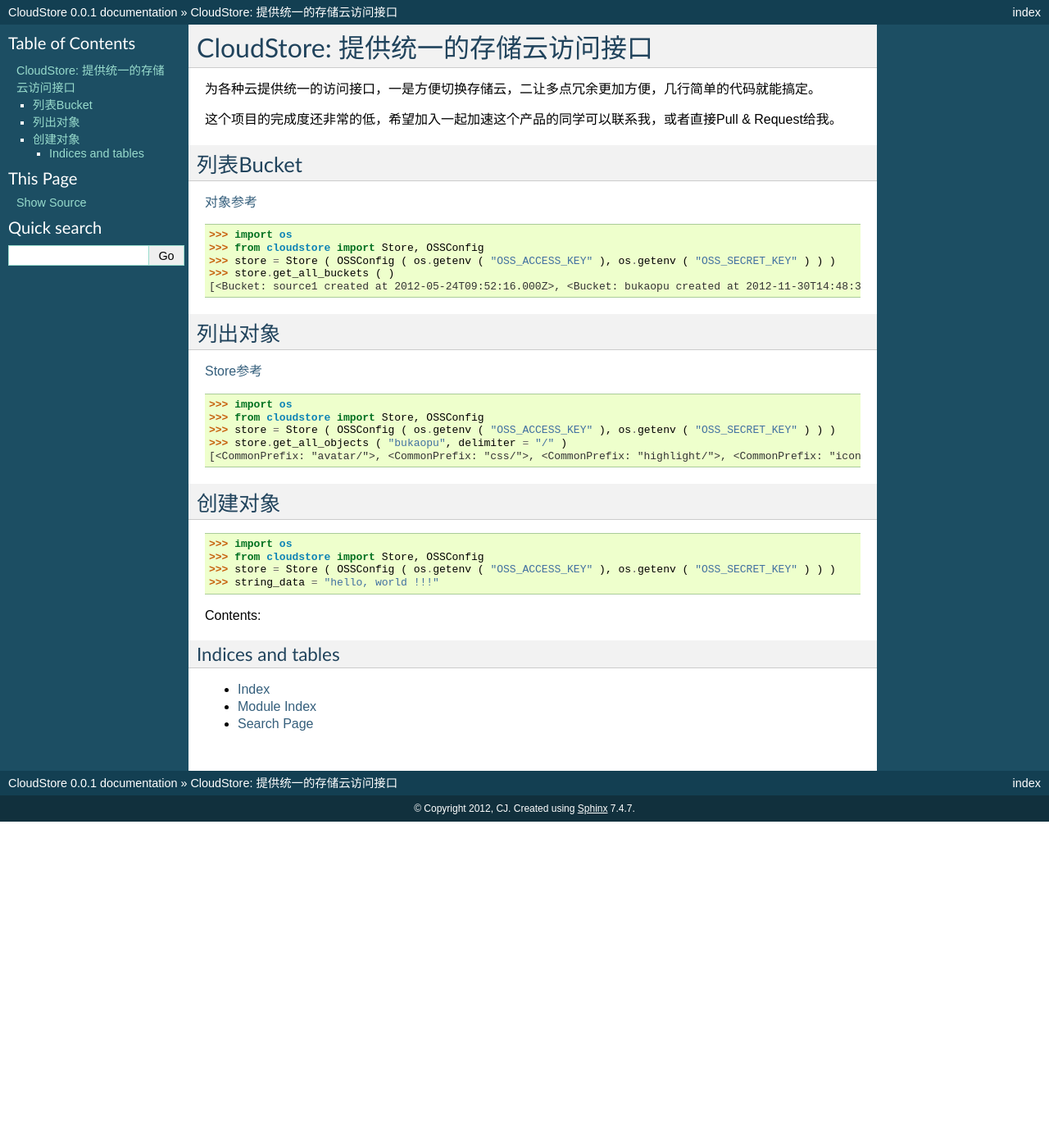
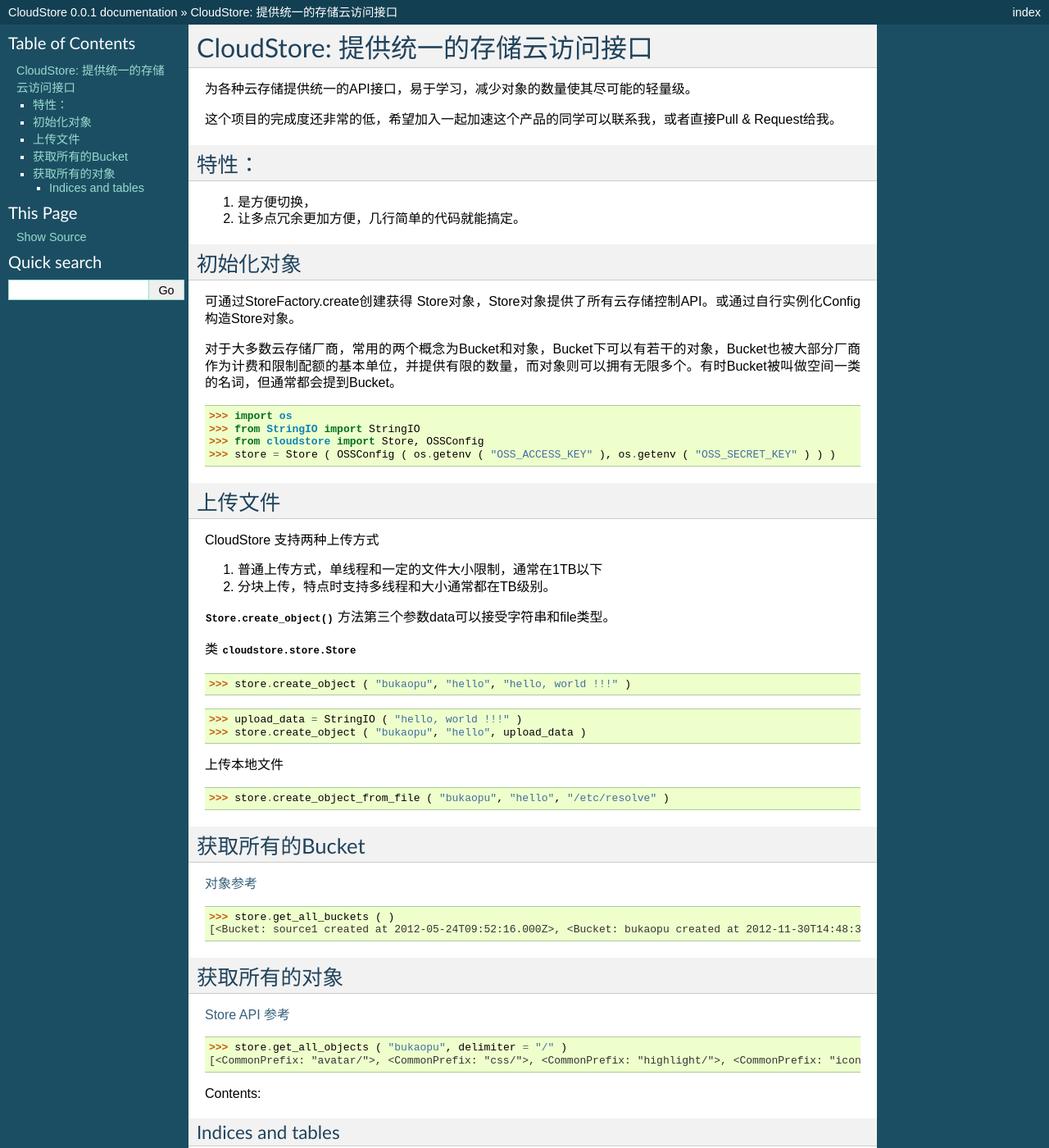
Before and after one commit to imcj/libstorages, a Sphinx documentation site: the page built from docs/source/index.rst, in a window 1280 px wide and 1400 px high. Shown: the whole window at 82% size. Built offline with Sphinx 7.4.7, drawn with Linux system fonts in a browser that asks for light colours; formulas are drawn with MathJax 3.

Commit message:
写了一部分文档。

```diff
--- a/cloudstore/__init__.py
+++ b/cloudstore/__init__.py
@@ -6,9 +6,9 @@
 from config import OSSConfig, S3Config
 from cloudstore.store import Store
 
-__all__ =  [ 'CommonPrefix', 'Object', 'Bucket', 'ObjectList',
-             'OSSConfig', 'S3Config',
-             'Store' ]
+# __all__ =  [ 'CommonPrefix', 'Object', 'Bucket', 'ObjectList',
+#              'OSSConfig', 'S3Config',
+#              'Store' ]
 
 STORE_DIR = os.path.dirname ( os.path.abspath ( __file__ ) )
 
--- a/docs/source/index.rst
+++ b/docs/source/index.rst
@@ -7,38 +7,66 @@
 CloudStore: 提供统一的存储云访问接口
 =================================
 
-为各种云提供统一的访问接口，一是方便切换存储云，二让多点冗余更加方便，几行简单的代码就能搞定。
+为各种云存储提供统一的API接口，易于学习，减少对象的数量使其尽可能的轻量级。
 
 这个项目的完成度还非常的低，希望加入一起加速这个产品的同学可以联系我，或者直接Pull & Request给我。
 
-列表Bucket
-----------
+
+特性：
+-----
+
+1. 是方便切换，
+2. 让多点冗余更加方便，几行简单的代码就能搞定。
+
+初始化对象
+---------
+
+可通过StoreFactory.create创建获得 Store对象，Store对象提供了所有云存储控制API。或通过自行实例化Config构造Store对象。
+
+对于大多数云存储厂商，常用的两个概念为Bucket和对象，Bucket下可以有若干的对象，Bucket也被大部分厂商作为计费和限制配额的基本单位，并提供有限的数量，而对象则可以拥有无限多个。有时Bucket被叫做空间一类的名词，但通常都会提到Bucket。
+
+>>> import os
+>>> from StringIO import StringIO
+>>> from cloudstore import Store, OSSConfig
+>>> store = Store ( OSSConfig ( os.getenv ( "OSS_ACCESS_KEY" ), os.getenv ( "OSS_SECRET_KEY" ) ) )
+
+上传文件
+--------
+
+CloudStore 支持两种上传方式
+
+1. 普通上传方式，单线程和一定的文件大小限制，通常在1TB以下
+2. 分块上传，特点时支持多线程和大小通常都在TB级别。
+
+
+
+:py:meth:`Store.create_object` 方法第三个参数data可以接受字符串和file类型。
+
+类 :py:class:`cloudstore.store.Store`
+
+
+>>> store.create_object ( "bukaopu", "hello", "hello, world !!!" )
+
+>>> upload_data = StringIO ( "hello, world !!!" )
+>>> store.create_object ( "bukaopu", "hello", upload_data )
+
+上传本地文件
+
+>>> store.create_object_from_file ( "bukaopu", "hello", "/etc/resolve" )
+
+获取所有的Bucket
+---------------
 :doc:`对象参考 <ref/domains>`
 
->>> import os
->>> from cloudstore import Store, OSSConfig
->>> store = Store ( OSSConfig ( os.getenv ( "OSS_ACCESS_KEY" ), os.getenv ( "OSS_SECRET_KEY" ) ) )
 >>> store.get_all_buckets ( )
 [<Bucket: source1 created at 2012-05-24T09:52:16.000Z>, <Bucket: bukaopu created at 2012-11-30T14:48:31.000Z>]
 
-列出对象
-----------
-:doc:`Store参考 <ref/store>`
+获取所有的对象
+-------------
+:doc:`Store API 参考 <ref/store>`
 
->>> import os
->>> from cloudstore import Store, OSSConfig
->>> store = Store ( OSSConfig ( os.getenv ( "OSS_ACCESS_KEY" ), os.getenv ( "OSS_SECRET_KEY" ) ) )
 >>> store.get_all_objects ( "bukaopu", delimiter = "/" )
 [<CommonPrefix: "avatar/">, <CommonPrefix: "css/">, <CommonPrefix: "highlight/">, <CommonPrefix: "icons/">, <CommonPrefix: "img/">, <CommonPrefix: "js/">, <Object: .gitignore>, <Object: rubygems-1.3.6.tgz>]
-
-
-创建对象
---------
-
->>> import os
->>> from cloudstore import Store, OSSConfig
->>> store = Store ( OSSConfig ( os.getenv ( "OSS_ACCESS_KEY" ), os.getenv ( "OSS_SECRET_KEY" ) ) )
->>> string_data = "hello, world !!!"
 
 Contents:
 
```
Also changed, not shown: docs/source/bcs.rst (+10 -3 lines), 3 other files.
